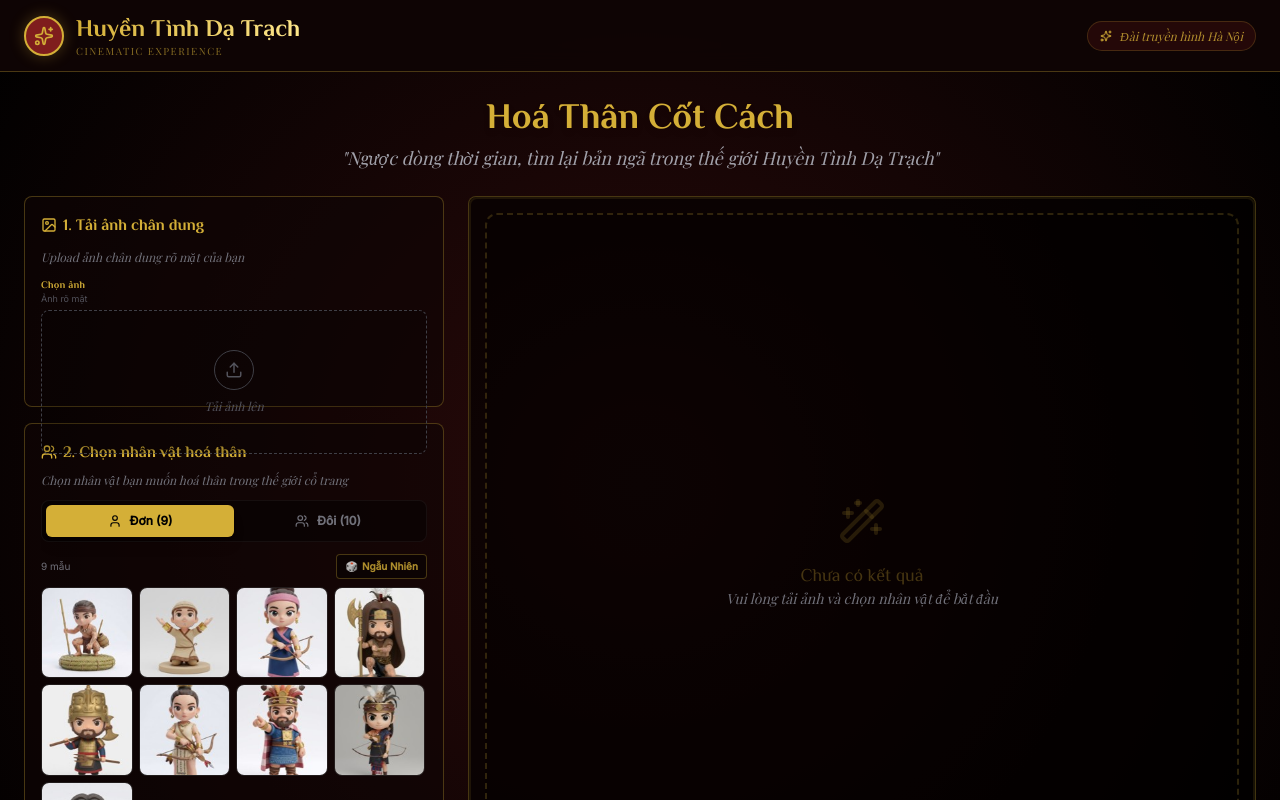
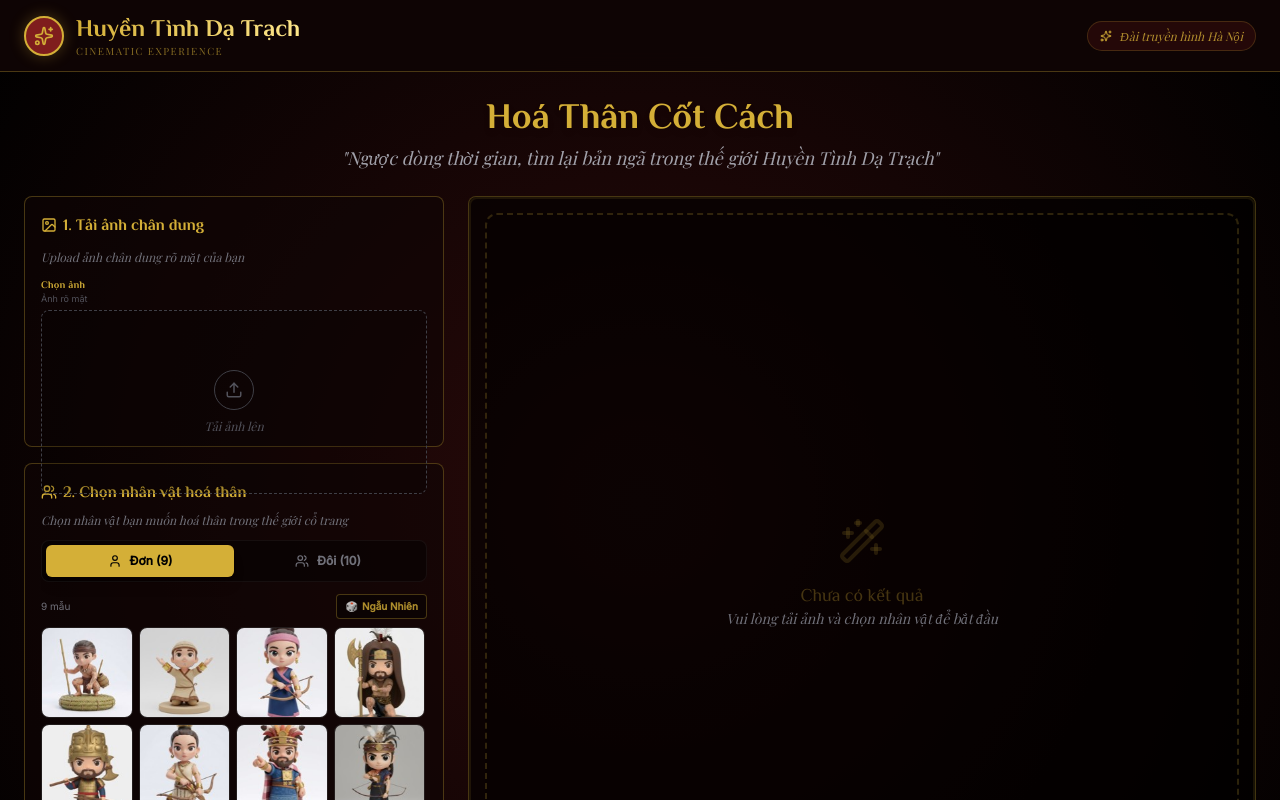
Before and after one commit to 0xAstroAlpha/Hanoi-TV-Movie, a React (Vite) app: page / in a window 1280 px wide. Shown: the top 800 px of the page. Built offline with nearby package versions, Linux system fonts and the light colour scheme; a web font is replaced by a local one.

Commit message:
Fix desktop upload zone: responsive min-height (80px mobile, 120px desktop)

```diff
--- a/components/UploadZone.tsx
+++ b/components/UploadZone.tsx
@@ -72,7 +72,7 @@ export const UploadZone: React.FC<UploadZoneProps> = ({
         className={`
           relative flex-1 group cursor-pointer
           border border-dashed rounded-lg transition-all duration-300
-          overflow-hidden ${compact ? 'min-h-[80px]' : 'min-h-[120px]'}
+          overflow-hidden ${compact ? 'min-h-[80px] sm:min-h-[100px] lg:min-h-[120px]' : 'min-h-[120px]'}
           ${isLoading ? 'border-feudal-gold/70 bg-black/50' : ''}
           ${file
             ? 'border-feudal-gold/50 bg-black/40'
```
